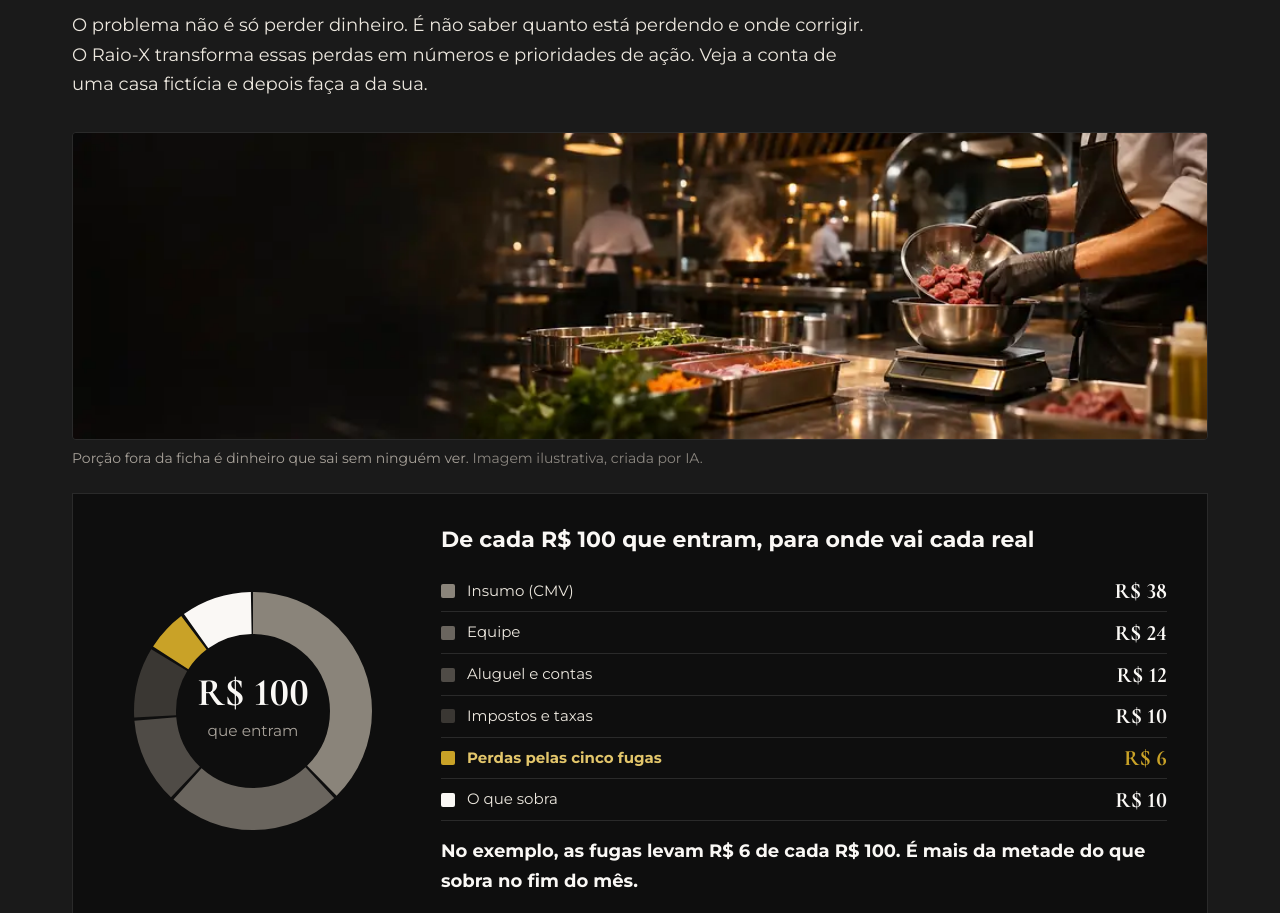
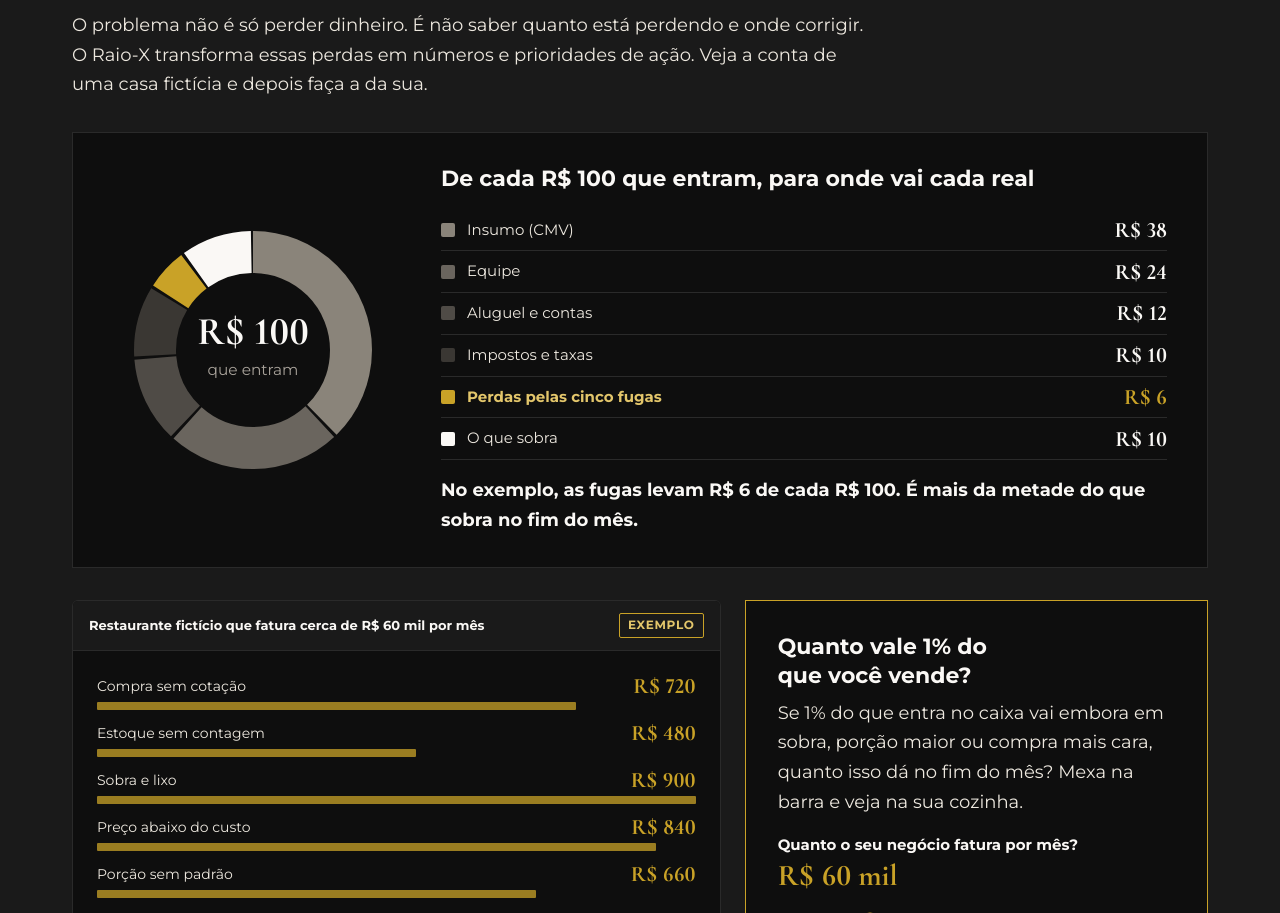
Before and after one commit to maverickguedes77-hue/raiox-cozinha, a plain HTML site: page index.html in a window 1280 px wide. Shown: the part 2420-3333 px from the top of the page. Drawn offline with Linux system fonts and the light colour scheme.

Commit message:
Tira as cinco imagens ilustrativas
Co-Authored-By: Claude Opus 5.5 <noreply@anthropic.com>

```diff
--- a/css/estilo.css
+++ b/css/estilo.css
@@ -496,12 +496,6 @@ html.js .rota-detalhe { display: none; }
 .cena .il-visor { font-size: 11px; }
 .il-balao text { fill: var(--dourado-claro); }
 
-/* Imagens ilustrativas */
-.foto { margin: 0 0 24px; }
-.foto img { display: block; width: 100%; height: auto; border: 1px solid var(--grafite); border-radius: 4px; }
-.foto figcaption { margin-top: 8px; }
-.foto figcaption span { opacity: .8; }
-
 /* Números alinhados na serifada. Fica depois de tudo porque o atalho "font:" zera este ajuste. */
 h1, h2, .preco-topo, .fuga-numero, .fechamento-bloco, .tela-total b, .relatorio-grande, .calc-saida dd, .perdas b, .perdas-total b, .marca text, .assinatura blockquote, .etapa-numero, .calc-rotulo b, .agenda-fluxo b, .relatorio-titulo, .cem-valor, .cem-legenda b, .rota-legenda b, .etapa-preco, .credenciais b, .virada-topo b { font-variant-numeric: lining-nums; font-feature-settings: "lnum" 1; }
 
--- a/index.html
+++ b/index.html
@@ -232,7 +232,6 @@
   <div class="conteudo">
     <h2>Quanto dinheiro a sua cozinha pode estar perdendo?</h2>
     <p class="abertura leitura">O problema não é só perder dinheiro. É não saber quanto está perdendo e onde corrigir. O Raio-X transforma essas perdas em números e prioridades de ação. Veja a conta de uma casa fictícia e depois faça a da sua.</p>
-    <figure class="foto"><img src="img/foto-pesagem.webp" width="1000" height="270" loading="lazy" alt="Mãos de um cozinheiro pesando carne em uma balança, com a cozinha em serviço ao fundo."><figcaption class="legenda">Porção fora da ficha é dinheiro que sai sem ninguém ver. <span>Imagem ilustrativa, criada por IA.</span></figcaption></figure>
     <div class="cem">
       <figure class="cem-grafico">
         <svg viewBox="0 0 200 200" role="img" aria-label="Exemplo fictício de para onde vão R$ 100 do faturamento: R$ 38 de insumo, R$ 24 de equipe, R$ 12 de aluguel e contas, R$ 10 de impostos e taxas, R$ 6 de perdas pelas cinco fugas e R$ 10 que sobram.">
@@ -379,7 +378,6 @@
   <div class="conteudo">
     <h2>É assim que a conta aparece</h2>
     <p class="abertura leitura">As páginas seguintes do relatório abrem cada número. Dá para conferir conta por conta, não é uma nota de 0 a 10.</p>
-    <figure class="foto"><img src="img/foto-relatorio.webp" width="1000" height="566" loading="lazy" alt="Relatório impresso aberto sobre a mesa, com gráficos e a planta da cozinha marcada."><figcaption class="legenda">O relatório é impresso e fica com você. <span>Imagem ilustrativa, criada por IA.</span></figcaption></figure>
     <div class="telas">
 
       <figure class="tela tela-larga">
@@ -459,7 +457,6 @@
 <section class="bloco bloco-carvao" id="como-funciona">
   <div class="conteudo">
     <h2>Três passos, duas visitas</h2>
-    <figure class="foto"><img src="img/foto-conferencia.webp" width="1000" height="563" loading="lazy" alt="Consultor de dólmã preta confere uma nota de compra ao lado de uma balança com carne e de caixas de hortifrúti."><figcaption class="legenda">Nota de compra de um lado, balança do outro. <span>Imagem ilustrativa, criada por IA.</span></figcaption></figure>
     <ol class="passos">
       <li class="passo">
         <span class="passo-icone"><svg class="icone" aria-hidden="true"><use href="#i-conversa"/></svg></span>
@@ -579,7 +576,6 @@
   </svg></figure>
       </li>
     </ol>
-    <figure class="foto"><img src="img/foto-fluxo.webp" width="1000" height="650" loading="lazy" alt="Maquete de uma cozinha profissional vista de cima, com setas mostrando o fluxo entre estoque, preparo, fogão e expedição."><figcaption class="legenda">Cada cozinha tem o seu fluxo. A visita segue o seu. <span>Imagem ilustrativa, criada por IA.</span></figcaption></figure>
     <h3 class="titulo-lista">Como é a visita, parada por parada</h3>
     <p class="visita-lead">Em média 3 horas dentro da sua cozinha, no movimento. Toque em cada parada e veja o que eu faço ali e o que isso vira no seu relatório.</p>
     <div class="visita-interativa">
@@ -668,7 +664,6 @@
   <!-- Escada: do diagnóstico à correção -->
   <div class="conteudo">
     <h2>Do diagnóstico à correção</h2>
-    <figure class="foto"><img src="img/foto-equipe.webp" width="1000" height="752" loading="lazy" alt="Consultor de dólmã preta anota em uma prancheta enquanto três pessoas da equipe acompanham."><figcaption class="legenda">Na implantação, a rotina é treinada com a equipe. <span>Imagem ilustrativa, criada por IA.</span></figcaption></figure>
     <ol class="escada">
       <li class="etapa etapa-atual">
         <span class="etapa-rotulo">Etapa 1 · Descobrir</span>
```
Also changed, not shown: img/foto-conferencia.webp (deleted), img/foto-equipe.webp (deleted), img/foto-fluxo.webp (deleted), img/foto-pesagem.webp (deleted), img/foto-relatorio.webp (deleted).
